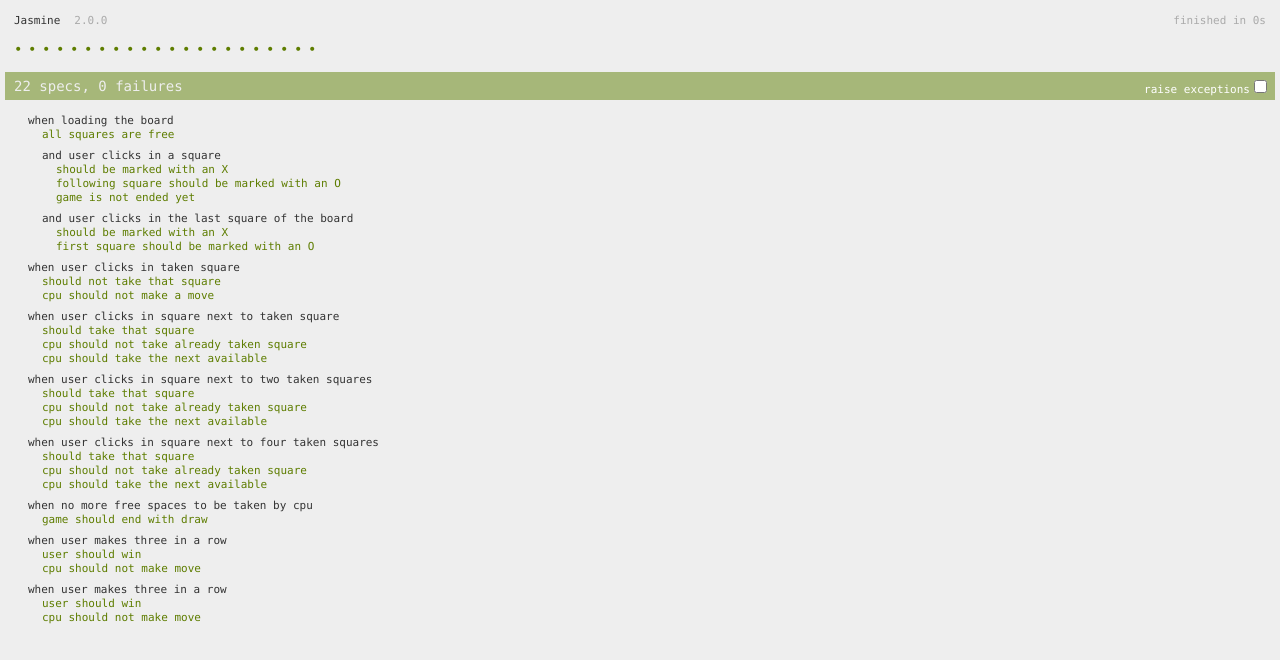
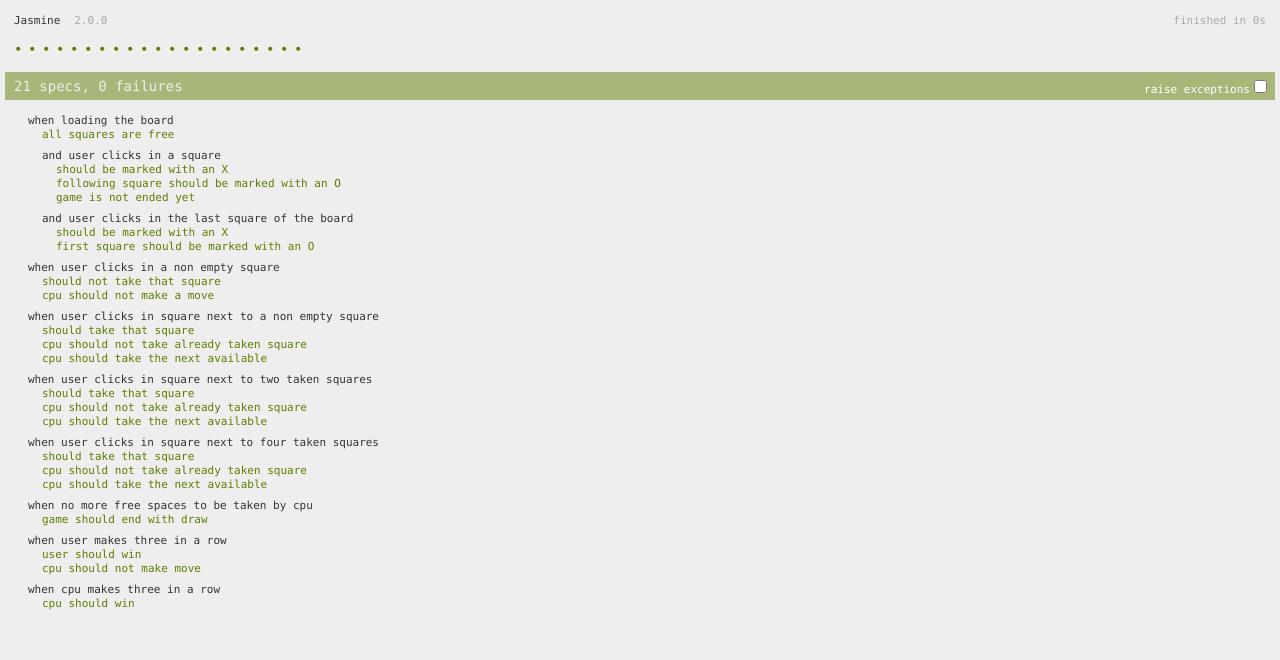
Before and after one commit to asierba/tic-tac-toe-js, a plain HTML site: page SpecRunner.html in a window 1280 px wide. Drawn offline with Linux system fonts and the light colour scheme.

Commit message:
When 3 in a row game is ended

```diff
--- a/boardViewModel.js
+++ b/boardViewModel.js
@@ -1,3 +1,4 @@
+/*global ko */
 function BoardViewModel() {
     'use strict';
     var self = this,
@@ -5,101 +6,126 @@ function BoardViewModel() {
         userMark = 'X',
         cpuMark = 'O';
 
-    self.squares = [];
+    self.squares = [[], [], []];
     self.result = ko.observable('');
 
-    function isFree(position) {
-        return self.squares[position]() === emptyMark;
+    function isFree(x, y) {
+        return self.squares[x][y]() === emptyMark;
     }
 
     function nextAvailableSquare(currentPostion) {
-        if (!isFree(currentPostion)) {
-            currentPostion += 1;
-            return nextAvailableSquare(currentPostion);
+        if (currentPostion.y === 2 && currentPostion.x === 2) {
+            currentPostion.x = 0;
+            currentPostion.y = 0;
+        } else if (currentPostion.x === 2) {
+            currentPostion.x = 0;
+            currentPostion.y += 1;
+        } else {
+            currentPostion.x += 1;
         }
-        return currentPostion;
-    }
 
-    function isLastSquare(position) {
-        return position === self.squares.length - 1;
+        if (isFree(currentPostion.x, currentPostion.y)) {
+            return currentPostion;
+        }
+
+        return nextAvailableSquare(currentPostion);
     }
 
     function allTaken() {
-        for (var i=0; i < 9; i++)  {
-            if(isFree(i)) {
-                return false;
+        var i, j;
+        for (i = 0; i < 3; i++) {
+            for (j = 0; j < 3; j++) {
+                if (isFree(i, j)) {
+                    return false;
+                }
             }
         }
         return true;
     }
 
-    function cpuMove(userPostion) {
+    function wins(mark) {
+        var i, j;
+        //columns
+        for (i = 0; i < 3; i++) {
+            if (self.squares[i][0]() === mark &&
+                    self.squares[i][1]() === mark &&
+                    self.squares[i][2]() === mark) {
+                return true;
+            }
+        }
+
+        //rows
+        for (j = 0; j < 3; j++) {
+            if (self.squares[0][j]() === mark &&
+                    self.squares[1][j]() === mark &&
+                    self.squares[2][j]() === mark) {
+                return true;
+            }
+        }
+
+        //diagonals
+        if (self.squares[0][0]() === mark &&
+                self.squares[1][1]() === mark &&
+                self.squares[2][2]() === mark) {
+            return true;
+        }
+
+        if (self.squares[2][0]() === mark &&
+                self.squares[1][1]() === mark &&
+                self.squares[0][2]() === mark) {
+            return true;
+        }
+
+        return false;
+    }
+
+    function cpuWins() {
+        return wins(cpuMark);
+    }
+
+    function cpuMove(x, y) {
+        var cpuPositon = { x: x, y: y };
+
         if (allTaken()) {
             self.result('Draw');
             return;
         }
-        var cpuPositon = userPostion + 1;
-        if (isLastSquare(userPostion)) {
-            cpuPositon = 0;
-        }
+
         cpuPositon = nextAvailableSquare(cpuPositon);
 
-        self.squares[cpuPositon](cpuMark);
+        self.squares[cpuPositon.x][cpuPositon.y](cpuMark);
+
+        if (cpuWins()) {
+            self.result('You lose!');
+        }
     }
 
     function userWins() {
-        var squares = [
-            [self.squares[0],self.squares[1],self.squares[2]],
-            [self.squares[3],self.squares[4],self.squares[5]],
-            [self.squares[6],self.squares[7],self.squares[8]]
-        ];
-
-        //columns
-        for (var i=0; i < 3; i++)
-            if (squares[i][0]() === userMark &&
-                squares[i][1]() === userMark &&
-                squares[i][2]() === userMark)
-                return true;
-        //rows
-        for (var j=0; j < 3; j++)
-            if (squares[0][j]() === userMark &&
-                squares[1][j]() === userMark &&
-                squares[2][j]() === userMark)
-                return true;
-        //diagonals
-        if (squares[0][0]() === userMark &&
-                squares[1][1]() === userMark &&
-                squares[2][2]() === userMark)
-                return true;
-
-        if (squares[2][0]() === userMark &&
-                squares[1][1]() === userMark &&
-                squares[0][2]() === userMark)
-                return true;
-
-
-        return false;
+        return wins(userMark);
     }
 
-    self.move = function (position) {
-        if (!isFree(position)) {
+    self.move = function (x, y) {
+        if (!isFree(x, y)) {
             return;
         }
-        self.squares[position](userMark);
+        self.squares[x][y](userMark);
 
-        if(userWins()) {
+        if (userWins()) {
             self.result('You win!');
             return;
         }
 
-        cpuMove(position);
+        cpuMove(x, y);
     };
 
-    function initialiseSquares() {
-        for (var i=0; i < 9; i++)  {
-            self.squares.push(ko.observable(emptyMark));
+    function initialiseBoard() {
+        var i, j;
+        for (i = 0; i < 3; i++) {
+            for (j = 0; j < 3; j++) {
+                self.squares[i].push(ko.observable(emptyMark));
+            }
         }
     }
 
-    initialiseSquares();
+    initialiseBoard();
 }
--- a/specs/boardViewModel.spec.js
+++ b/specs/boardViewModel.spec.js
@@ -1,209 +1,209 @@
-describe('when loading the board', function() {
+/*global describe, beforeEach, BoardViewModel, it, expect */
+describe('when loading the board', function () {
     var board;
 
-    beforeEach(function() {
+    beforeEach(function () {
         board = new BoardViewModel();
     });
 
-    it('all squares are free', function() {
-        for (var i = 0; i < board.squares.length ; i++) {
-          expect(board.squares[i]()).toBe('');
-        };
+    it('all squares are free', function () {
+        var i, j;
+        for (i = 0; i < 3; i++) {
+            for (j = 0; j < 3; j++) {
+                expect(board.squares[i][j]()).toBe('');
+            }
+        }
     });
 
-
-    describe('and user clicks in a square', function() {
-        beforeEach(function() {
-            board.move(3);
+    describe('and user clicks in a square', function () {
+        beforeEach(function () {
+            board.move(1, 0);
         });
 
-        it('should be marked with an X', function() {
-            expect(board.squares[3]()).toBe('X');
+        it('should be marked with an X', function () {
+            expect(board.squares[1][0]()).toBe('X');
         });
 
-        it('following square should be marked with an O', function() {
-            expect(board.squares[4]()).toBe('O');
+        it('following square should be marked with an O', function () {
+            expect(board.squares[2][0]()).toBe('O');
         });
 
-        it('game is not ended yet', function() {
+        it('game is not ended yet', function () {
             expect(board.result()).toBe('');
         });
     });
 
-    describe('and user clicks in the last square of the board', function() {
-        var indexLast = 8;
-        beforeEach(function() {
-            board.move(indexLast);
+    describe('and user clicks in the last square of the board', function () {
+        beforeEach(function () {
+            board.move(2, 2);
         });
 
-        it('should be marked with an X', function() {
-            expect(board.squares[indexLast]()).toBe('X');
+        it('should be marked with an X', function () {
+            expect(board.squares[2][2]()).toBe('X');
         });
 
-        it('first square should be marked with an O', function() {
-            expect(board.squares[0]()).toBe('O');
+        it('first square should be marked with an O', function () {
+            expect(board.squares[0][0]()).toBe('O');
         });
     });
 });
 
-describe('when user clicks in taken square', function() {
+describe('when user clicks in a non empty square', function () {
     var board;
 
-    beforeEach(function() {
+    beforeEach(function () {
         board = new BoardViewModel();
-        board.squares[4]('O');
-        board.squares[5]('X');
+        board.squares[1][1]('O');
 
-        board.move(4);
+        board.move(1, 1);
     });
 
-    it('should not take that square', function() {
-        expect(board.squares[4]()).not.toBe('X');
+    it('should not take that square', function () {
+        expect(board.squares[1][1]()).not.toBe('X');
     });
 
-    it('cpu should not make a move', function() {
-        expect(board.squares[5]()).not.toBe('O');
+    it('cpu should not make a move', function () {
+        expect(board.squares[2][1]()).not.toBe('O');
     });
 });
 
-describe('when user clicks in square next to taken square', function() {
+describe('when user clicks in square next to a non empty square', function () {
     var board;
 
-    beforeEach(function() {
+    beforeEach(function () {
         board = new BoardViewModel();
-        board.squares[4]('X');
-        board.squares[8]('O');
+        board.squares[1][1]('X');
+        board.squares[2][2]('O');
 
-        board.move(3);
+        board.move(0, 1);
     });
 
-    it('should take that square', function() {
-        expect(board.squares[3]()).toBe('X');
+    it('should take that square', function () {
+        expect(board.squares[0][1]()).toBe('X');
     });
 
-    it('cpu should not take already taken square', function() {
-        expect(board.squares[4]()).not.toBe('O');
+    it('cpu should not take already taken square', function () {
+        expect(board.squares[1][1]()).not.toBe('O');
     });
 
-    it('cpu should take the next available', function() {
-        expect(board.squares[5]()).toBe('O');
+    it('cpu should take the next available', function () {
+        expect(board.squares[2][1]()).toBe('O');
     });
 });
 
-describe('when user clicks in square next to two taken squares', function() {
+describe('when user clicks in square next to two taken squares', function () {
     var board;
 
-    beforeEach(function() {
+    beforeEach(function () {
         board = new BoardViewModel();
-        board.squares[4]('X');
-        board.squares[5]('O');
+        board.squares[1][1]('X');
+        board.squares[2][1]('O');
 
-        board.move(3);
+        board.move(0, 1);
     });
 
-    it('should take that square', function() {
-        expect(board.squares[3]()).toBe('X');
+    it('should take that square', function () {
+        expect(board.squares[0][1]()).toBe('X');
     });
 
-    it('cpu should not take already taken square', function() {
-        expect(board.squares[4]()).not.toBe('O');
+    it('cpu should not take already taken square', function () {
+        expect(board.squares[1][1]()).not.toBe('O');
     });
 
-    it('cpu should take the next available', function() {
-        expect(board.squares[6]()).toBe('O');
+    it('cpu should take the next available', function () {
+        expect(board.squares[0][2]()).toBe('O');
     });
 });
 
-describe('when user clicks in square next to four taken squares', function() {
+describe('when user clicks in square next to four taken squares', function () {
     var board;
 
-    beforeEach(function() {
+    beforeEach(function () {
         board = new BoardViewModel();
-        board.squares[4]('X');
-        board.squares[5]('O');
-        board.squares[6]('X');
-        board.squares[7]('O');
+        board.squares[0][1]('X');
+        board.squares[1][1]('O');
+        board.squares[2][1]('X');
+        board.squares[0][2]('O');
 
-        board.move(3);
+        board.move(2, 0);
     });
 
-    it('should take that square', function() {
-        expect(board.squares[3]()).toBe('X');
+    it('should take that square', function () {
+        expect(board.squares[2][0]()).toBe('X');
     });
 
-    it('cpu should not take already taken square', function() {
-        expect(board.squares[4]()).not.toBe('O');
+    it('cpu should not take already taken square', function () {
+        expect(board.squares[0][1]()).not.toBe('O');
     });
 
-    it('cpu should take the next available', function() {
-        expect(board.squares[8]()).toBe('O');
+    it('cpu should take the next available', function () {
+        expect(board.squares[1][2]()).toBe('O');
     });
 });
 
-describe('when no more free spaces to be taken by cpu', function() {
+describe('when no more free spaces to be taken by cpu', function () {
     var board;
 
-    beforeEach(function() {
+    beforeEach(function () {
         board = new BoardViewModel();
-        board.squares[0]('X');
-        board.squares[1]('O');
-        board.squares[2]('X');
-        board.squares[3]('X');
-        board.squares[4]('O');
-        board.squares[5]('X');
-        board.squares[6]('O');
-        board.squares[8]('O');
+        board.squares[0][0]('X');
+        board.squares[1][0]('O');
+        board.squares[2][0]('X');
+        board.squares[0][1]('X');
+        board.squares[1][1]('O');
+        board.squares[2][1]('X');
+        board.squares[0][2]('O');
+        board.squares[2][2]('O');
 
-        board.move(7);
+        board.move(1, 2);
     });
 
-    it('game should end with draw', function() {
+    it('game should end with draw', function () {
         expect(board.result()).toBe('Draw');
     });
 });
 
-describe('when user makes three in a row', function() {
+describe('when user makes three in a row', function () {
     var board;
 
-    beforeEach(function() {
+    beforeEach(function () {
         board = new BoardViewModel();
-        board.squares[1]('X');
-        board.squares[2]('O');
-        board.squares[4]('X');
-        board.squares[5]('O');
+        board.squares[1][0]('X');
+        board.squares[2][0]('O');
+        board.squares[1][1]('X');
+        board.squares[2][1]('O');
 
-        board.move(7);
+        board.move(1, 2);
     });
 
-    it('user should win', function() {
+    it('user should win', function () {
         expect(board.result()).toBe('You win!');
     });
 
-    it('cpu should not make move', function() {
-        expect(board.squares[8]()).not.toBe('O');
+    it('cpu should not make move', function () {
+        expect(board.squares[2][2]()).not.toBe('O');
     });
 });
 
-describe('when user makes three in a row', function() {
+describe('when cpu makes three in a row', function () {
     var board;
 
-    beforeEach(function() {
+    beforeEach(function () {
         board = new BoardViewModel();
-        board.squares[0]('X');
-        board.squares[1]('O');
-        board.squares[3]('X');
-        board.squares[4]('O');
+        board.squares[0][0]('X');
+        board.squares[1][0]('');
+        //board.squares[2][0]('');
+        board.squares[0][1]('');
+        board.squares[1][1]('O');
+        board.squares[2][1]('O');
+        board.squares[0][2]('');
+        board.squares[1][2]('X');
+        board.squares[2][2]('');
 
-        board.move(6);
+        board.move(2, 0);
     });
 
-    it('user should win', function() {
-        expect(board.result()).toBe('You win!');
-    });
-
-    it('cpu should not make move', function() {
-        expect(board.squares[7]()).not.toBe('O');
+    it('cpu should win', function () {
+        expect(board.result()).toBe('You lose!');
     });
 });
-
-//when cpu makes 3
```
Also changed, not shown: index.html (+10 -10 lines), todo.txt.
